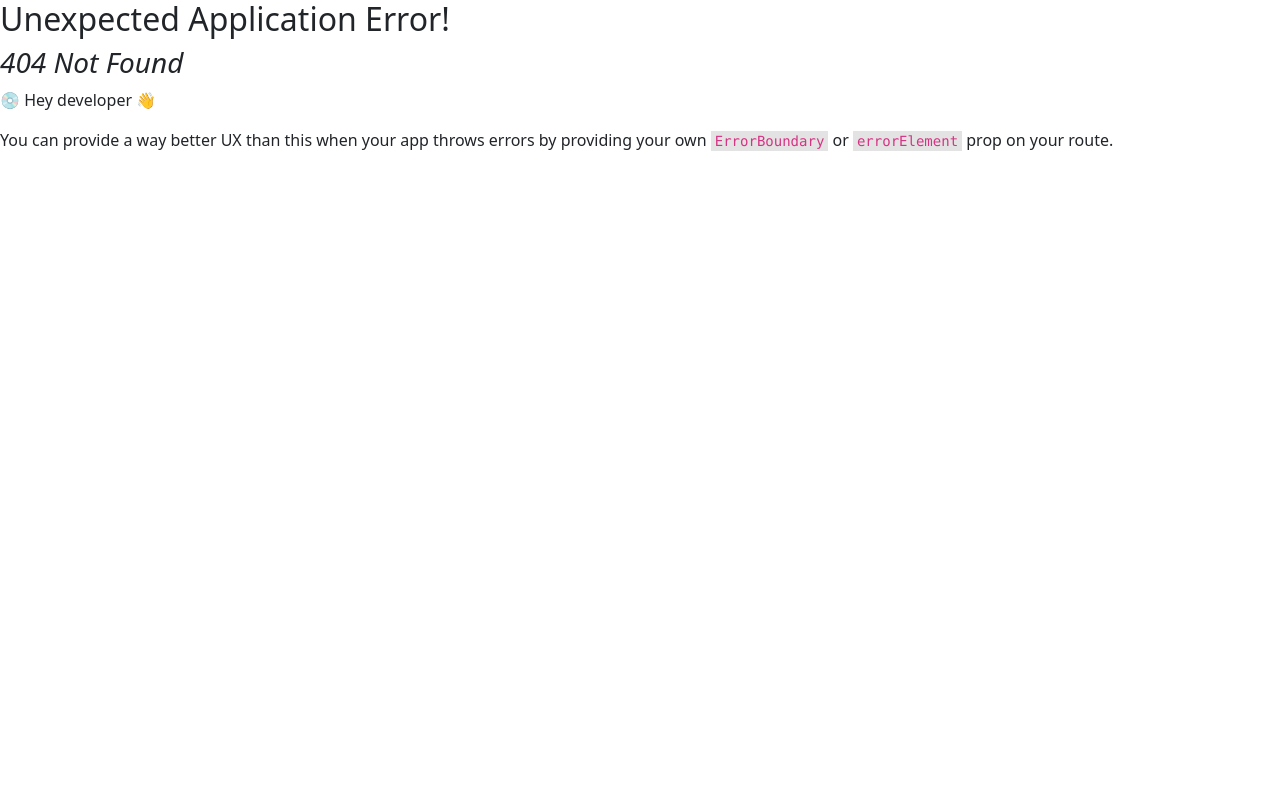
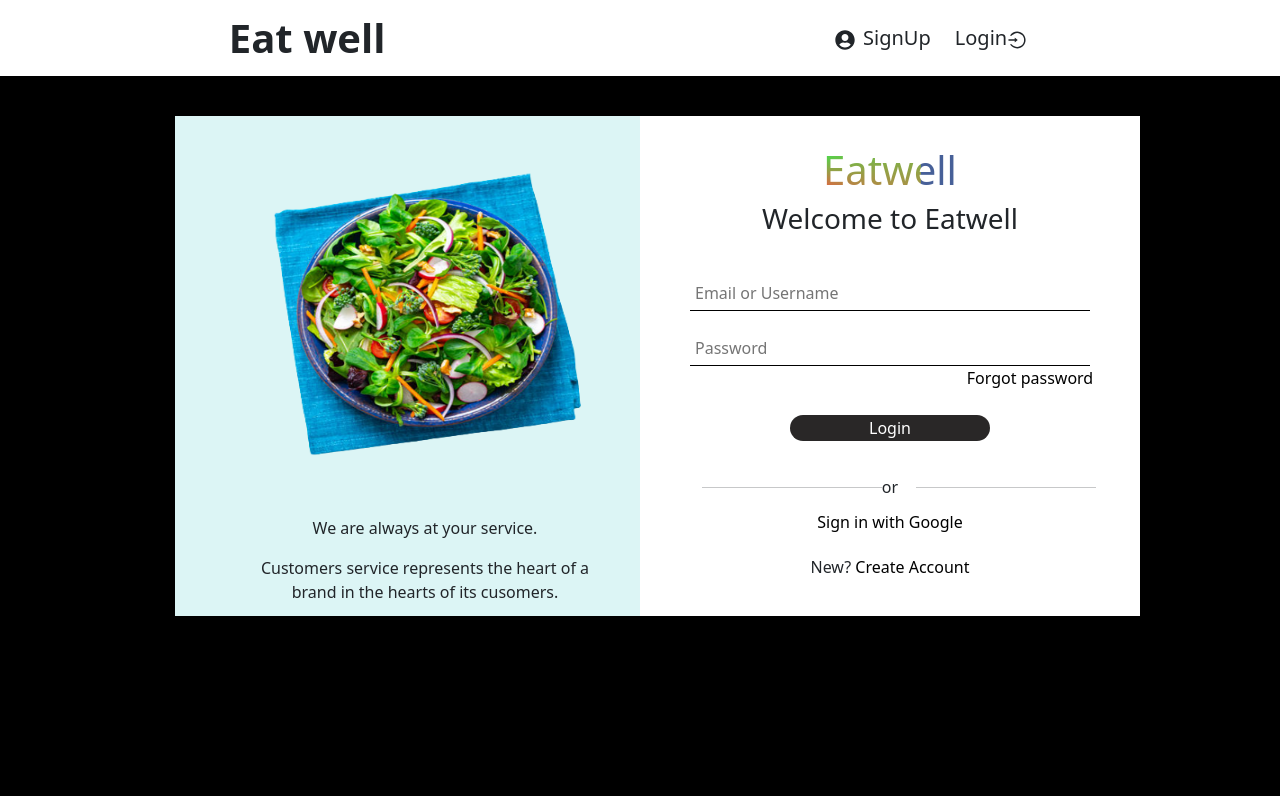
Before and after one commit to mekuzd/EatWell-React.js, a React (Vite) app: page /login in a window 1280 px wide. Before the commit this address had no page. Built offline with nearby package versions, Linux system fonts and the light colour scheme.

Commit message:
added login page and forgotpassword page

```diff
--- a/src/App.css
+++ b/src/App.css
@@ -0,0 +1,212 @@
+.advertisementcase {
+    width: 50%;
+    /* background-color: red; */
+}
+
+.signupcase {
+    width: 50%;
+    position: relative;
+    height: 90vh;
+
+}
+
+.signupsection {
+    display: flex;
+    background-color: black;
+
+}
+
+
+
+.adv-case {
+    width: 500px;
+    height: 500px;
+    background-color: rgb(220, 245, 245);
+    position: relative;
+    left: 175px;
+    top: 40px;
+}
+
+.food-img {
+    width: 100%;
+    height: 100%;
+}
+
+.text-case {
+    text-align: center;
+    padding: 0px 80px 0px 80px;
+}
+
+.eatwelltext {
+    text-align: center;
+    background: #CA4246;
+    background-color: #CA4246;
+    background: conic-gradient(#CA4246 16.666%,
+            #41e14c 16.666%,
+            #E16541 33.333%,
+            #F18F43 33.333%,
+            #F18F43 50%,
+            #8B9862 50%,
+            #8B9862 66.666%,
+            #476098 66.666%,
+            #476098 83.333%,
+            #A7489B 83.333%);
+    background-size: 57%;
+    background-repeat: repeat;
+    -webkit-background-clip: text;
+    -webkit-text-fill-color: transparent;
+    animation: rainbow-text-animation-rev 0.5s ease forwards;
+    cursor: pointer;
+}
+
+.eatwelltext:hover {
+    animation: rainbow-text-animation 0.5s ease forwards;
+}
+
+
+@keyframes eatwelltext-animation {
+    0% {
+        background-size: 57%;
+        background-position: 0 0;
+    }
+
+    20% {
+        background-size: 57%;
+        background-position: 0 1em;
+    }
+
+    100% {
+        background-size: 300%;
+        background-position: -9em 1em;
+    }
+}
+
+@keyframes rainbow-text-animation-rev {
+    0% {
+        background-size: 300%;
+        background-position: -9em 1em;
+    }
+
+    20% {
+        background-size: 57%;
+        background-position: 0 1em;
+    }
+
+    100% {
+        background-size: 57%;
+        background-position: 0 0;
+    }
+}
+
+.img-case {
+    width: 450px;
+    height: 400px;
+    margin: auto;
+}
+
+.form-case {
+    background-color: white;
+    width: 500px;
+    height: 500px;
+    position: relative;
+    /* left: 90px; */
+    top: 40px;
+    /* bottom: 300px; */
+    text-align: center;
+    padding: 30px;
+    grid-template: inherit;
+}
+
+.hr {
+    width: 180px;
+    margin-left: 18px;
+}
+
+.hr-case {
+    text-align: center;
+    align-items: center;
+    justify-content: center;
+    margin-top: 30px;
+}
+
+.forgot-password {
+    margin-left: 280px;
+}
+
+.google-sign {
+    width: 200px;
+    border: 0px;
+    background: 0;
+    margin-bottom: 20px;
+    margin-top: 5px;
+}
+
+.login-btn {
+    width: 200px;
+    border-radius: 30px;
+    margin-top: 25px;
+    border: 0;
+    background-color: rgb(41, 39, 39);
+    color: white;
+}
+
+
+.input {
+    width: 400px;
+    padding: 5px;
+    margin-top: 20px;
+    border-bottom: 1px solid;
+    border-left: 0px;
+    border-right: 0px;
+    border-top: 0px;
+}
+
+.inp-case {
+    margin-top: 20px;
+}
+
+
+/* forgotpassword */
+
+
+
+.top-color {
+    height: 50vh;
+    background-color: red;
+    width: 100%;
+}
+
+.fp-form {
+    width: 500px;
+    height: 400px;
+    background-color: white;
+    border: 1px solid;
+    position: absolute;
+    top: 100px;
+    left: 450px;
+}
+
+.bottom-color {
+    height: 50vh;
+    width: 100%;
+    background-color: rgb(78, 80, 88, 0.1);
+
+}
+
+.fp-forminp {
+    width: 400px;
+    padding: 5px;
+    margin-top: 20px;
+    border-radius: 20px;
+}
+
+.continue-btn {
+    width: 400px;
+    padding: 5px;
+    margin-top: 40px;
+    border-radius: 20px;
+}
+
+.reset-form {
+    text-align: center;
+}
--- a/src/components/Navbar.jsx
+++ b/src/components/Navbar.jsx
@@ -49,8 +49,8 @@ const Navbar = () => {
           </span>
           SignUp
         </Link>
-        <Link className="mx-4 text-dark fs-5  ">
-          Login{" "}
+        <Link to={"/login"} className="mx-4 text-dark fs-5  ">
+          Login
           <span>
             <AiOutlineLogin />
           </span>
--- a/src/main.jsx
+++ b/src/main.jsx
@@ -1,12 +1,15 @@
 import React, { Suspense } from "react";
 import ReactDOM from "react-dom/client";
 import "./index.css";
+import "./App.css";
 import "bootstrap/dist/css/bootstrap.min.css";
 import ContextProvider from "./Provider/Context";
 import { createBrowserRouter, RouterProvider } from "react-router-dom";
 
 const App = React.lazy(() => import("./App"));
 const Signup = React.lazy(() => import("./pages/SignUp"));
+const Login = React.lazy(() => import("./pages/login"))
+const Forgotpassword = React.lazy(() => import("./pages/forgotpassword"))
 
 const router = createBrowserRouter([
   {
@@ -18,6 +21,16 @@ const router = createBrowserRouter([
     path: "/signup",
     element: <Signup />,
   },
+  { path: "forgotpassword", element: <Forgotpassword /> },
+
+  {
+    path: "/login",
+    element: <Login />,
+    children: [
+      { path: "forgotpassword", element: <Forgotpassword /> },
+
+    ]
+  },
 ]);
 ReactDOM.createRoot(document.getElementById("root")).render(
   <React.StrictMode>
--- /dev/null
+++ b/src/pages/forgotpassword.jsx
@@ -0,0 +1,28 @@
+function Forgotpassword() {
+    return (
+
+
+        <>
+            <div className="top-color"></div>
+            <div className="bottom-color"></div>
+            <div className="fp-form">
+
+                <form className="reset-form">
+                    <h1 className="text-center mt-5">
+                        Reset password
+                    </h1>
+                    <p className="text-center mt-5">
+                        Enter your email address
+                    </p>
+
+                    <input type="email" className="fp-forminp" placeholder="Enter email address here" ></input >
+                    <button className="continue-btn">Continue</button>
+                </form>
+            </div>
+        </>
+
+    )
+
+
+}
+export default Forgotpassword
--- /dev/null
+++ b/src/pages/login.jsx
@@ -0,0 +1,54 @@
+import { useEffect, useRef, useState } from "react";
+import { useContext } from "react";
+import DefaultLayout from "../Layouts/DefaultLayouts";
+import { Link, Outlet, useNavigate } from "react-router-dom";
+import { Context } from "../Provider/Context";
+
+function Login() {
+  const navigate = useNavigate();
+  const username = useRef()
+  const password = useRef()
+
+  return (
+    <DefaultLayout>
+
+      <section className="signupsection">
+        <div className="advertisementcase">
+          <div className="adv-case">
+            <div className="img-case">
+              <img className="food-img" src="food.jpg"></img>
+            </div>
+            <div className="text-case">
+              <p>We are always at your service.</p>
+              <p>
+                Customers service represents the heart of a brand in the hearts of its cusomers.
+              </p>
+            </div>
+          </div>
+        </div>
+
+        <div className="signupcase">
+          <form className="form-case">
+            <h1 className="eatwelltext">Eatwell</h1>
+            <h3>Welcome to Eatwell</h3>
+            <div className="inp-case">
+              <input className="input" id="username" ref={username} placeholder="Email or Username"></input>
+              <input className="input" ref={password} placeholder="Password"></input>
+            </div>
+            <span className="forgot-password"><Link to="/forgotpassword">Forgot password</Link></span>
+            <button className="login-btn">Login</button>
+            <div className="d-flex hr-case">
+              <hr className="hr" />
+              <span>or</span>
+              <hr className="hr" /></div>
+            <button className="google-sign">Sign in with Google</button>
+            <p>New? <Link to={"/signup"} >Create Account</Link></p>
+          </form>
+        </div>
+
+      </section>
+
+    </DefaultLayout>
+  );
+};
+export default Login;
```
Also changed, not shown: public/food.jpg (added).
